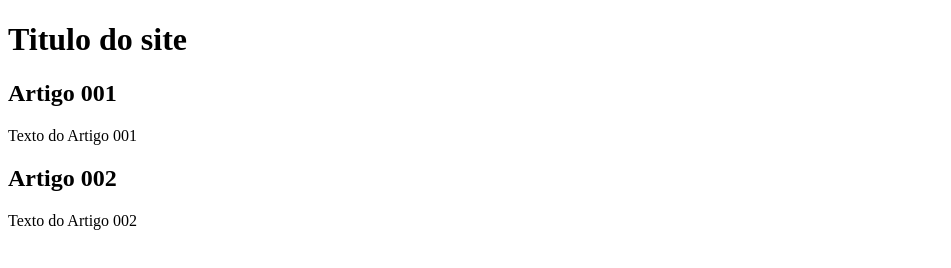
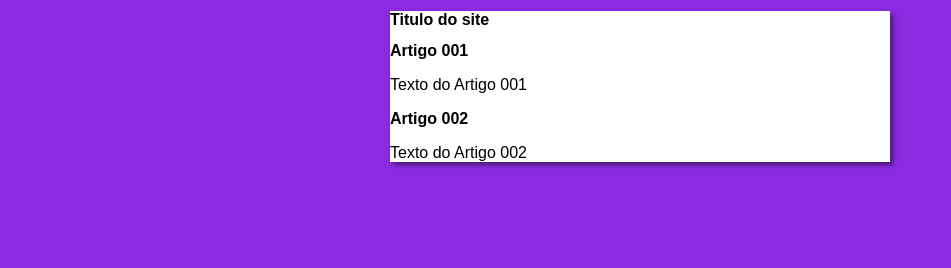
Before and after one commit to liviamarquestenorio/projeto-site, a plain HTML site: page index.html in a window 1280 px wide. Shown: the whole page, without its empty margins (0-951 px from the left). Drawn offline with Linux system fonts and the light colour scheme.

Commit message:
iniciei o design

```diff
--- /dev/null
+++ b/estilos/style.css
@@ -0,0 +1,16 @@
+*{
+    font-family: Arial, Helvetica, sans-serif;
+    font-size: 16px;
+}
+
+body {
+    background-color: blueviolet;
+
+}
+
+main {
+    background-color: white;
+    width: 500px;
+    margin: auto;
+    box-shadow: 3px 3px 5px rgba(0, 0, 0, 0.473);
+}
--- a/index.html
+++ b/index.html
@@ -5,6 +5,7 @@
     <meta http-equiv="X-UA-Compatible" content="IE=edge">
     <meta name="viewport" content="width=device-width, initial-scale=1.0">
     <title>Titulo do site</title>
+    <link rel="stylesheet" href="estilos/style.css">
 </head>
 <body>
     <main>
```
